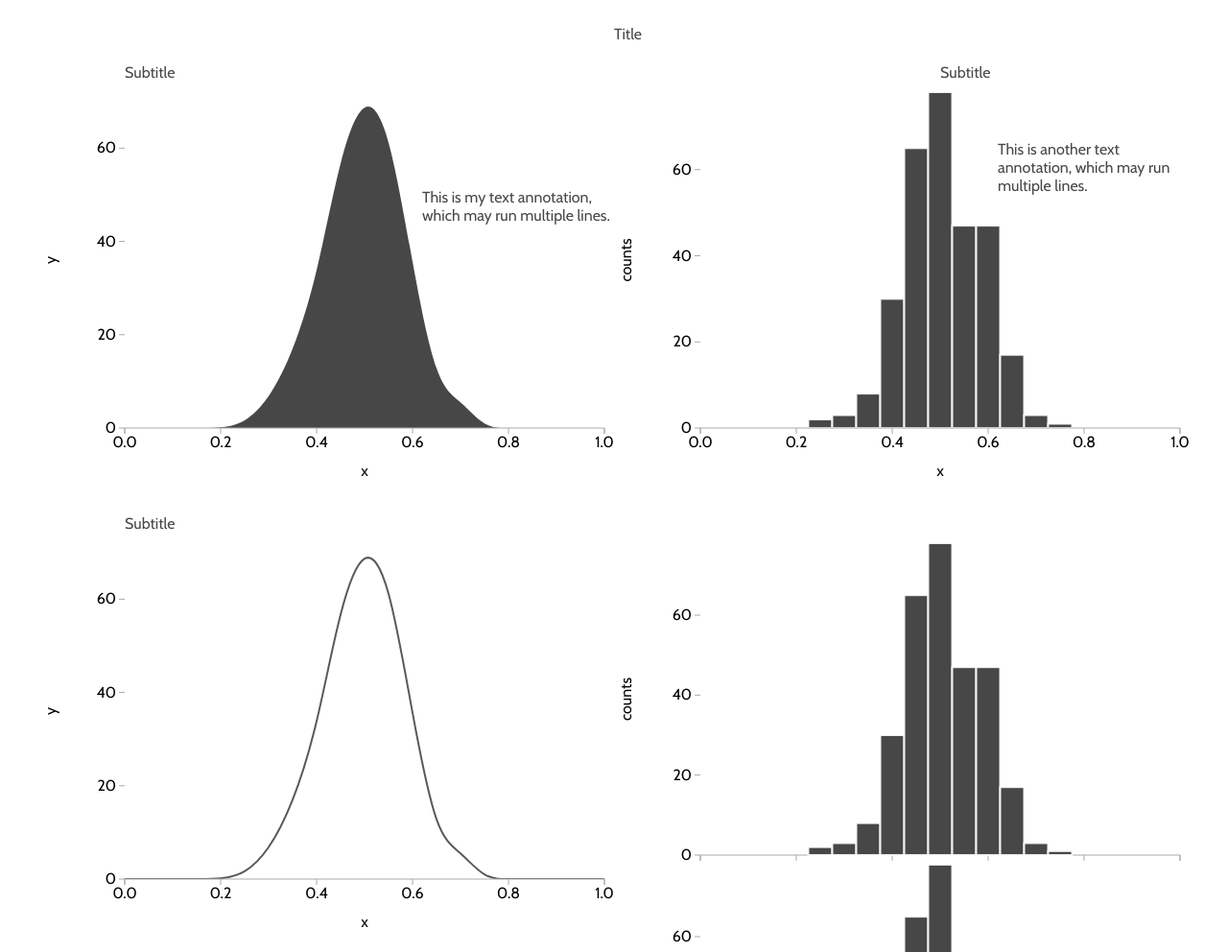
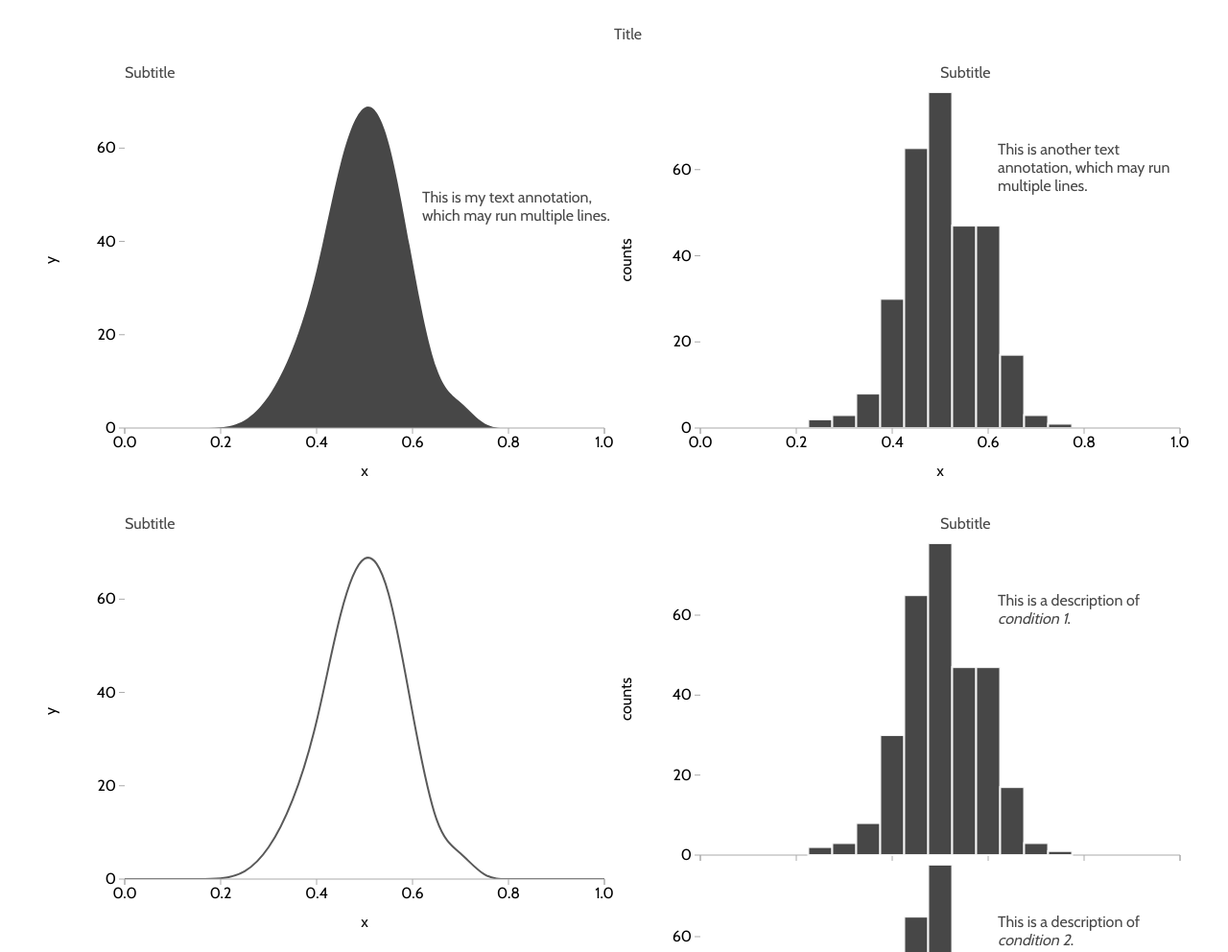
Before and after one commit to figure-io/figure.io, a plain HTML site: page examples/figure/index.html in a window 1280 px wide. Shown: the top 992 px of the page at 96% size. Drawn offline with nearby package versions, Linux system fonts and the light colour scheme.

Commit message:
Added annotations to multipanel demo. Annotation style rule demo.

```diff
--- a/examples/figure/css/styles.css
+++ b/examples/figure/css/styles.css
@@ -73,3 +73,7 @@ body {
 	stroke: #aaa;
 	stroke-width: 1px;
 }
+
+.italic {
+	font-style: italic;
+}
--- a/examples/figure/js/script.js
+++ b/examples/figure/js/script.js
@@ -341,7 +341,21 @@
 			// Create the multipanel:
 			multipanel.create();
 
-			// [3] For each panel graph, instantiate a new histogram generator and configure:
+			// [3] Instantiate a new annotations generator and configure:
+			annotations = xfig.annotations( multipanel );
+
+			// Create the annotations element:
+			annotations.create();
+
+			// [3.1] Instantiate a new title instance and configure:
+			title = annotations.title()
+				.top( -30 )
+				.left( 250 );
+
+			// Add a (sub)title:
+			title.create( 'Subtitle' );
+
+			// [4] For each panel graph, instantiate a new histogram generator and configure:
 			graphs = multipanel.children().graph;
 			for ( var j = 0; j < graphs.length; j++ ) {
 
@@ -351,6 +365,22 @@
 				// Create the histogram:
 				histogram.create();
 
+				// Instantiate a new annotations generator and configure:
+				annotations = xfig.annotations( graphs[ j ] );
+
+				// Create the annotations element:
+				annotations.create();
+
+				// Instantiate a new text instance and configure:
+				text = annotations.text()
+					.width( 200 )
+					.height( 100 )
+					.top( 50 )
+					.left( 310 );
+
+				// Add a text annotation:
+				text.create( 'This is a description of <span class="italic">condition ' + (j+1) + '</span>.' );
+
 			} // end FOR j
 
 		});
--- a/src/xfig.js
+++ b/src/xfig.js
@@ -130,8 +130,8 @@ xfig.annotations = function( parent ) {
 	if ( !parent ) {
 		throw new Error( 'annotations()::parent instance not provided. Unable to initialize annotations constructor.' );
 	}
-	if ( !( parent instanceof Canvas ) && !( parent instanceof Graph ) ) {
-		throw new Error( 'annotations()::invalid input parameter. Input argument must be ether a Canvas or Graph instance.' );
+	if ( !( parent instanceof Canvas ) && !( parent instanceof Graph ) && !( parent instanceof Multipanel ) ) {
+		throw new Error( 'annotations()::invalid input parameter. Input argument must be ether a Canvas, Graph, or Multipanel instance.' );
 	}
 	return new Annotations( parent );
 };
```
